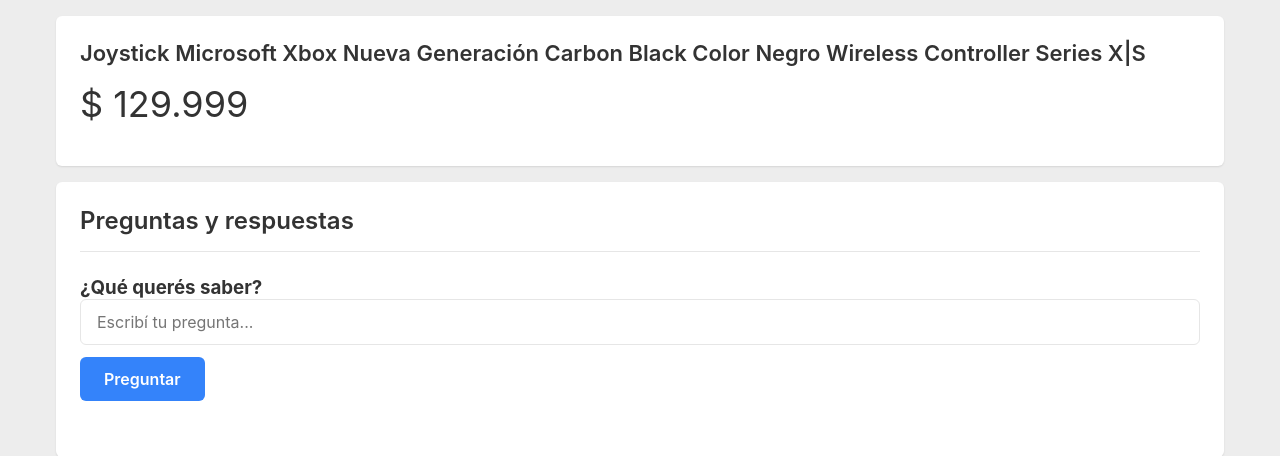
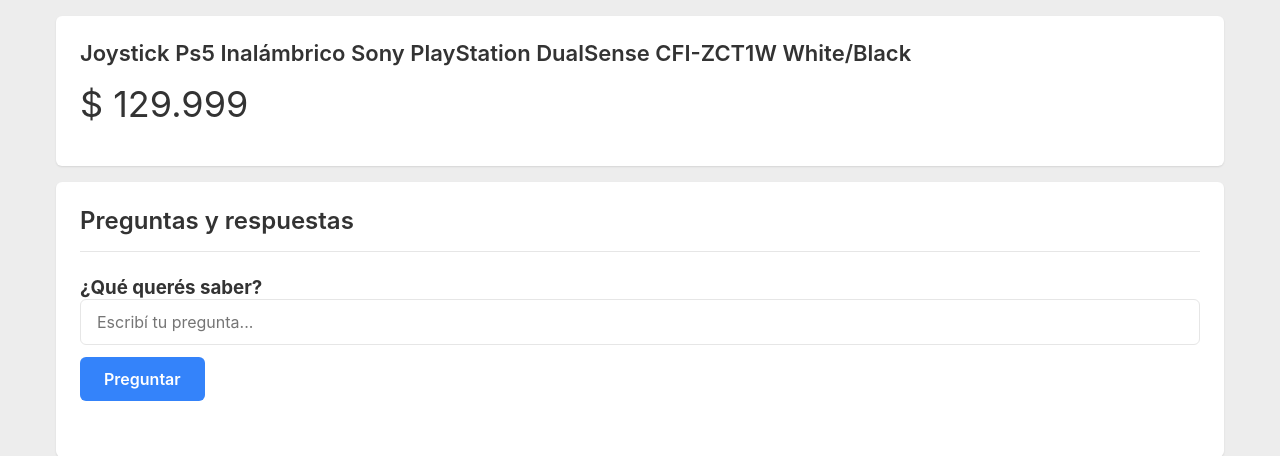
Before and after one commit to nicoaguerrero/AsnwerGenerator, a Flask app: page / in a window 1280 px wide. Shown: the part 58-514 px from the top of the page. Run offline with Flask 3, Linux system fonts and the light colour scheme; data that the repository does not hold is empty; some libraries are stand-ins or nearby versions.

Commit message:
Minor fix
Actualizacion de imagen

```diff
--- a/templates/main.html
+++ b/templates/main.html
@@ -18,7 +18,7 @@
 
     <div class="container">
         <div class="product-header">
-            <h1 class="product-title">Joystick Microsoft Xbox Nueva Generación Carbon Black Color Negro Wireless Controller Series X|S</h1>
+            <h1 class="product-title">Joystick Ps5 Inalámbrico Sony PlayStation DualSense CFI-ZCT1W White/Black</h1>
             <div class="product-price">$ 129.999</div>
         </div>
 
```
Also changed, not shown: assets/img.png.
